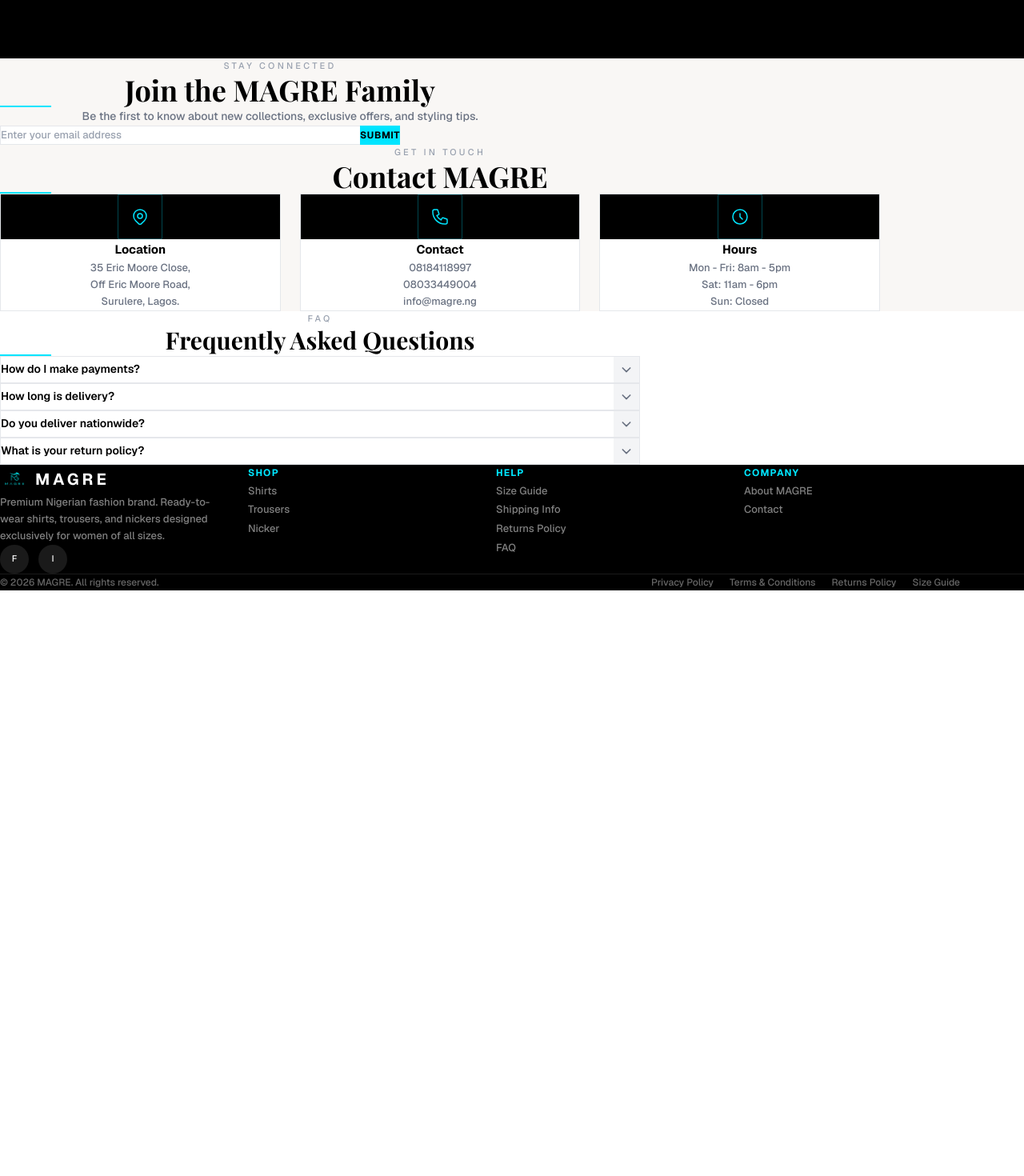
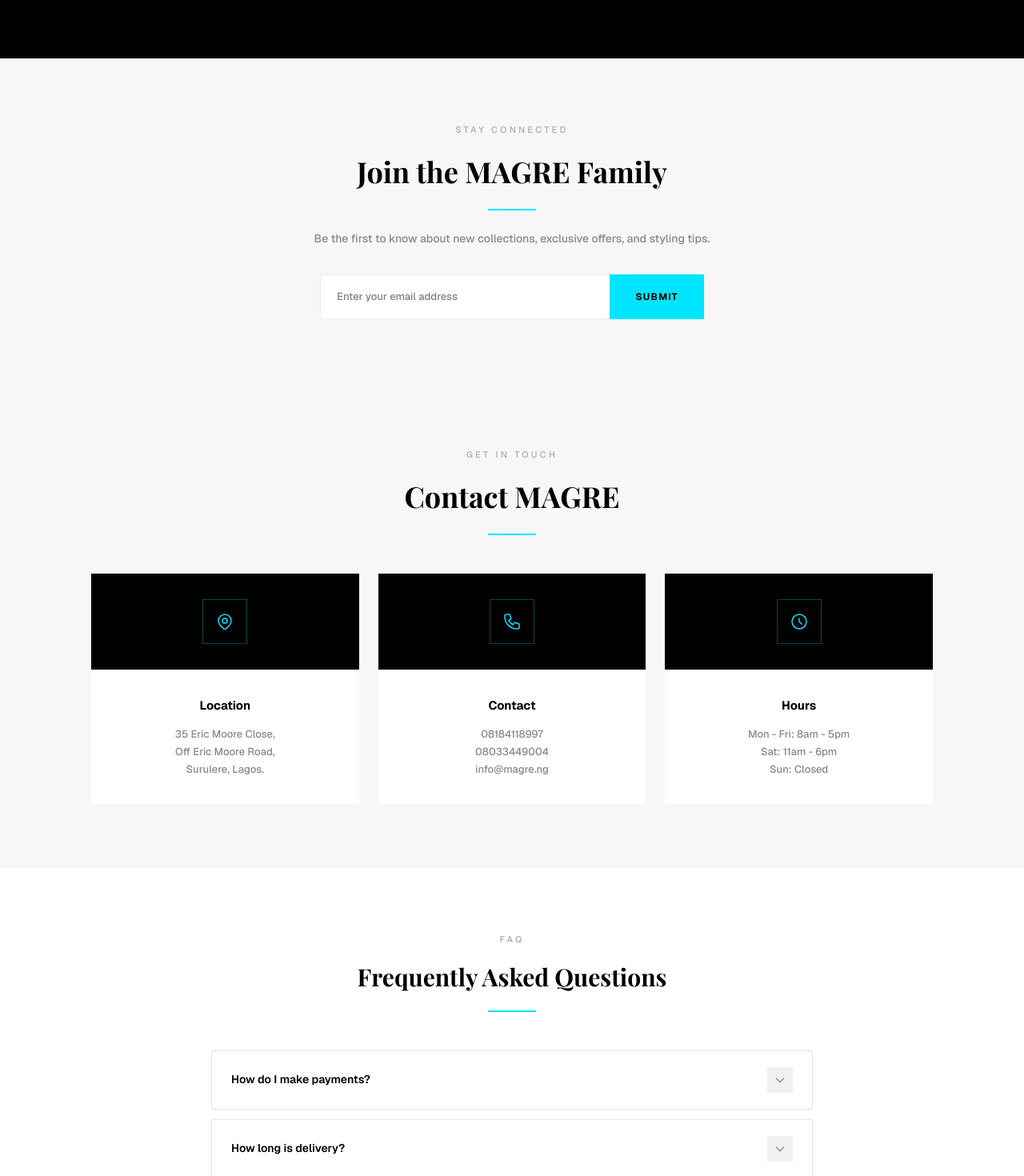
Before and after one commit to glorino/mag, a Next.js app: page / in a window 1280 px wide. Shown: the part 3140-4610 px from the top of the page at 80% size. Before the commit the page ends 3878 px from the top, so only its background shows below. Built offline with nearby package versions, Linux system fonts and the light colour scheme.

Commit message:
Fix cyan border line on contact cards, use inline styles for clean layout

```diff
--- a/src/components/Contact.tsx
+++ b/src/components/Contact.tsx
@@ -12,87 +12,117 @@
 function FaqItem({ q, a }: { q: string; a: string }) {
   const [open, setOpen] = useState(false);
   return (
-    <div className="border border-gray-200">
+    <div style={{ border: "1px solid #e5e5e5" }}>
       <button
         onClick={() => setOpen(!open)}
-        className={`w-full flex items-center justify-between p-5 text-left ${open ? "bg-gray-50" : "bg-white hover:bg-gray-50"}`}
+        style={{
+          width: "100%",
+          display: "flex",
+          alignItems: "center",
+          justifyContent: "space-between",
+          padding: "20px 24px",
+          textAlign: "left",
+          background: open ? "#fafafa" : "#fff",
+          border: "none",
+          cursor: "pointer",
+        }}
       >
-        <span className={`font-semibold text-[14px] pr-4 ${open ? "text-[#00e5ff]" : "text-black"}`}>{q}</span>
-        <span className={`w-8 h-8 flex items-center justify-center flex-shrink-0 transition-transform duration-300 ${open ? "bg-[#00e5ff] text-black rotate-180" : "bg-gray-100 text-gray-500"}`}>
-          <svg className="w-4 h-4" fill="none" stroke="currentColor" viewBox="0 0 24 24">
+        <span style={{ fontWeight: 600, fontSize: "14px", color: open ? "#00e5ff" : "#000", paddingRight: "16px" }}>
+          {q}
+        </span>
+        <span
+          style={{
+            width: "32px",
+            height: "32px",
+            display: "flex",
+            alignItems: "center",
+            justifyContent: "center",
+            flexShrink: 0,
+            background: open ? "#00e5ff" : "#f0f0f0",
+            color: open ? "#000" : "#999",
+            transform: open ? "rotate(180deg)" : "rotate(0deg)",
+            transition: "all 0.3s",
+          }}
+        >
+          <svg width="16" height="16" fill="none" stroke="currentColor" viewBox="0 0 24 24">
             <path strokeLinecap="round" strokeLinejoin="round" strokeWidth={2.5} d="M19 9l-7 7-7-7" />
           </svg>
         </span>
       </button>
-      <div
-        className="overflow-hidden transition-all duration-300"
-        style={{ maxHeight: open ? "200px" : "0", opacity: open ? 1 : 0 }}
-      >
-        <div className="px-5 pb-5 pt-1">
-          <div className="w-10 h-[2px] bg-[#00e5ff] mb-3" />
-          <p className="text-[13px] text-gray-500 leading-relaxed">{a}</p>
+      <div style={{ maxHeight: open ? "200px" : "0", opacity: open ? 1 : 0, overflow: "hidden", transition: "all 0.3s" }}>
+        <div style={{ padding: "0 24px 20px" }}>
+          <div style={{ width: "40px", height: "2px", background: "#00e5ff", marginBottom: "12px" }} />
+          <p style={{ fontSize: "13px", color: "#888", lineHeight: 1.7 }}>{a}</p>
         </div>
       </div>
     </div>
   );
 }
 
+const contactCards = [
+  {
+    title: "Location",
+    lines: ["35 Eric Moore Close,", "Off Eric Moore Road,", "Surulere, Lagos."],
+    icon: "M17.657 16.657L13.414 20.9a1.998 1.998 0 01-2.827 0l-4.244-4.243a8 8 0 1111.314 0z M15 11a3 3 0 11-6 0 3 3 0 016 0z",
+  },
+  {
+    title: "Contact",
+    lines: ["08184118997", "08033449004", "info@magre.ng"],
+    icon: "M3 5a2 2 0 012-2h3.28a1 1 0 01.948.684l1.498 4.493a1 1 0 01-.502 1.21l-2.257 1.13a11.042 11.042 0 005.516 5.516l1.13-2.257a1 1 0 011.21-.502l4.493 1.498a1 1 0 01.684.949V19a2 2 0 01-2 2h-1C9.716 21 3 14.284 3 6V5z",
+  },
+  {
+    title: "Hours",
+    lines: ["Mon - Fri: 8am - 5pm", "Sat: 11am - 6pm", "Sun: Closed"],
+    icon: "M12 8v4l3 3m6-3a9 9 0 11-18 0 9 9 0 0118 0z",
+  },
+];
+
 export default function Contact() {
   return (
     <>
-      <section className="py-20 bg-[#f9f7f5]" id="contact">
-        <div className="max-w-[1100px] mx-auto px-6">
-          <div className="text-center mb-12">
-            <p className="text-[11px] tracking-[0.3em] uppercase text-gray-400 mb-3 font-medium">Get in Touch</p>
-            <h2 className="text-3xl md:text-4xl font-serif font-bold text-black mb-4">Contact MAGRE</h2>
-            <div className="w-16 h-[2px] bg-[#00e5ff] mx-auto" />
+      {/* Contact Section */}
+      <section style={{ padding: "80px 0", background: "#f9f7f5" }} id="contact">
+        <div style={{ maxWidth: "1100px", margin: "0 auto", padding: "0 24px" }}>
+          <div style={{ textAlign: "center", marginBottom: "48px" }}>
+            <p style={{ fontSize: "11px", letterSpacing: "0.3em", textTransform: "uppercase", color: "#aaa", marginBottom: "12px" }}>
+              Get in Touch
+            </p>
+            <h2 style={{ fontSize: "36px", fontWeight: 700, color: "#000", marginBottom: "16px", fontFamily: "var(--font-playfair), serif" }}>
+              Contact MAGRE
+            </h2>
+            <div style={{ width: "60px", height: "2px", background: "#00e5ff", margin: "0 auto" }} />
           </div>
 
-          <div className="grid md:grid-cols-3 gap-6">
-            {[
-              {
-                icon: (
-                  <svg className="w-6 h-6" fill="none" stroke="currentColor" viewBox="0 0 24 24">
-                    <path strokeLinecap="round" strokeLinejoin="round" strokeWidth={1.5} d="M17.657 16.657L13.414 20.9a1.998 1.998 0 01-2.827 0l-4.244-4.243a8 8 0 1111.314 0z" />
-                    <path strokeLinecap="round" strokeLinejoin="round" strokeWidth={1.5} d="M15 11a3 3 0 11-6 0 3 3 0 016 0z" />
-                  </svg>
-                ),
-                title: "Location",
-                lines: ["35 Eric Moore Close,", "Off Eric Moore Road,", "Surulere, Lagos."],
-              },
-              {
-                icon: (
-                  <svg className="w-6 h-6" fill="none" stroke="currentColor" viewBox="0 0 24 24">
-                    <path strokeLinecap="round" strokeLinejoin="round" strokeWidth={1.5} d="M3 5a2 2 0 012-2h3.28a1 1 0 01.948.684l1.498 4.493a1 1 0 01-.502 1.21l-2.257 1.13a11.042 11.042 0 005.516 5.516l1.13-2.257a1 1 0 011.21-.502l4.493 1.498a1 1 0 01.684.949V19a2 2 0 01-2 2h-1C9.716 21 3 14.284 3 6V5z" />
-                  </svg>
-                ),
-                title: "Contact",
-                lines: ["08184118997", "08033449004", "info@magre.ng"],
-              },
-              {
-                icon: (
-                  <svg className="w-6 h-6" fill="none" stroke="currentColor" viewBox="0 0 24 24">
-                    <path strokeLinecap="round" strokeLinejoin="round" strokeWidth={1.5} d="M12 8v4l3 3m6-3a9 9 0 11-18 0 9 9 0 0118 0z" />
-                  </svg>
-                ),
-                title: "Hours",
-                lines: ["Mon - Fri: 8am - 5pm", "Sat: 11am - 6pm", "Sun: Closed"],
-              },
-            ].map((item) => (
+          <div style={{ display: "grid", gridTemplateColumns: "repeat(auto-fit, minmax(300px, 1fr))", gap: "24px" }}>
+            {contactCards.map((card) => (
               <div
-                key={item.title}
-                className="text-center bg-white border border-gray-200 hover:shadow-lg transition-all duration-300 group"
+                key={card.title}
+                style={{
+                  background: "#fff",
+                  textAlign: "center",
+                  overflow: "hidden",
+                  transition: "box-shadow 0.3s",
+                }}
+                onMouseEnter={(e) => (e.currentTarget.style.boxShadow = "0 8px 30px rgba(0,0,0,0.08)")}
+                onMouseLeave={(e) => (e.currentTarget.style.boxShadow = "none")}
               >
-                <div className="bg-black py-8 flex items-center justify-center">
-                  <div className="w-14 h-14 border border-[#00e5ff]/30 flex items-center justify-center text-[#00e5ff] group-hover:scale-110 transition-transform duration-300">
-                    {item.icon}
+                <div style={{ background: "#000", padding: "32px 0", display: "flex", alignItems: "center", justifyContent: "center" }}>
+                  <div style={{
+                    width: "56px", height: "56px",
+                    border: "1px solid rgba(0,229,255,0.3)",
+                    display: "flex", alignItems: "center", justifyContent: "center",
+                    color: "#00e5ff",
+                  }}>
+                    <svg width="24" height="24" fill="none" stroke="currentColor" viewBox="0 0 24 24">
+                      <path strokeLinecap="round" strokeLinejoin="round" strokeWidth={1.5} d={card.icon} />
+                    </svg>
                   </div>
                 </div>
-                <div className="p-8">
-                  <h3 className="font-bold text-black text-[15px] mb-3">{item.title}</h3>
-                  <div className="space-y-1">
-                    {item.lines.map((line) => (
-                      <p key={line} className="text-[13px] text-gray-500 leading-relaxed">{line}</p>
+                <div style={{ padding: "32px" }}>
+                  <h3 style={{ fontWeight: 700, fontSize: "15px", color: "#000", marginBottom: "12px" }}>{card.title}</h3>
+                  <div>
+                    {card.lines.map((line) => (
+                      <p key={line} style={{ fontSize: "13px", color: "#888", lineHeight: 1.7 }}>{line}</p>
                     ))}
                   </div>
                 </div>
@@ -102,15 +132,20 @@
         </div>
       </section>
 
-      <section className="py-20 bg-white" id="faq">
-        <div className="max-w-[800px] mx-auto px-6">
-          <div className="text-center mb-12">
-            <p className="text-[11px] tracking-[0.3em] uppercase text-gray-400 mb-3 font-medium">FAQ</p>
-            <h3 className="text-2xl md:text-3xl font-serif font-bold text-black mb-4">Frequently Asked Questions</h3>
-            <div className="w-16 h-[2px] bg-[#00e5ff] mx-auto" />
+      {/* FAQ Section */}
+      <section style={{ padding: "80px 0", background: "#fff" }} id="faq">
+        <div style={{ maxWidth: "800px", margin: "0 auto", padding: "0 24px" }}>
+          <div style={{ textAlign: "center", marginBottom: "48px" }}>
+            <p style={{ fontSize: "11px", letterSpacing: "0.3em", textTransform: "uppercase", color: "#aaa", marginBottom: "12px" }}>
+              FAQ
+            </p>
+            <h3 style={{ fontSize: "30px", fontWeight: 700, color: "#000", marginBottom: "16px", fontFamily: "var(--font-playfair), serif" }}>
+              Frequently Asked Questions
+            </h3>
+            <div style={{ width: "60px", height: "2px", background: "#00e5ff", margin: "0 auto" }} />
           </div>
 
-          <div className="space-y-3">
+          <div style={{ display: "flex", flexDirection: "column", gap: "12px" }}>
             {faqs.map((faq, i) => (
               <FaqItem key={i} q={faq.q} a={faq.a} />
             ))}
--- a/src/components/Newsletter.tsx
+++ b/src/components/Newsletter.tsx
@@ -15,40 +15,66 @@
   };
 
   return (
-    <section className="py-20 bg-[#f9f7f5]">
-      <div className="max-w-[700px] mx-auto px-6 text-center">
-        <p className="text-[11px] tracking-[0.3em] uppercase text-gray-400 mb-3 font-medium">Stay Connected</p>
-        <h2 className="text-3xl md:text-4xl font-serif font-bold text-black mb-4">
+    <section style={{ padding: "80px 0", background: "#f9f7f5" }}>
+      <div style={{ maxWidth: "600px", margin: "0 auto", padding: "0 24px", textAlign: "center" }}>
+        <p style={{ fontSize: "11px", letterSpacing: "0.3em", textTransform: "uppercase", color: "#aaa", marginBottom: "12px" }}>
+          Stay Connected
+        </p>
+        <h2 style={{ fontSize: "36px", fontWeight: 700, color: "#000", marginBottom: "16px", fontFamily: "var(--font-playfair), serif" }}>
           Join the MAGRE Family
         </h2>
-        <div className="w-16 h-[2px] bg-[#00e5ff] mx-auto mb-6" />
-        <p className="text-gray-500 text-[14px] mb-8 leading-relaxed">
+        <div style={{ width: "60px", height: "2px", background: "#00e5ff", margin: "0 auto 24px" }} />
+        <p style={{ color: "#888", fontSize: "14px", marginBottom: "32px", lineHeight: 1.7 }}>
           Be the first to know about new collections, exclusive offers, and styling tips.
         </p>
 
         {submitted ? (
-          <div className="bg-white p-8 border border-gray-200">
-            <div className="w-14 h-14 mx-auto mb-4 bg-[#00e5ff] text-black flex items-center justify-center">
-              <svg className="w-7 h-7" fill="none" stroke="currentColor" viewBox="0 0 24 24">
+          <div style={{ background: "#fff", padding: "32px", border: "1px solid #eee" }}>
+            <div style={{
+              width: "56px", height: "56px", margin: "0 auto 16px",
+              background: "#00e5ff", color: "#000",
+              display: "flex", alignItems: "center", justifyContent: "center",
+            }}>
+              <svg width="28" height="28" fill="none" stroke="currentColor" viewBox="0 0 24 24">
                 <path strokeLinecap="round" strokeLinejoin="round" strokeWidth={2} d="M5 13l4 4L19 7" />
               </svg>
             </div>
-            <p className="font-bold text-black text-[15px]">Welcome to the family!</p>
-            <p className="text-[13px] text-gray-400 mt-2">Check your inbox for your discount code.</p>
+            <p style={{ fontWeight: 700, color: "#000", fontSize: "15px" }}>Welcome to the family!</p>
+            <p style={{ fontSize: "13px", color: "#aaa", marginTop: "8px" }}>Check your inbox for your discount code.</p>
           </div>
         ) : (
-          <form onSubmit={handleSubmit} className="flex max-w-[500px] mx-auto">
+          <form onSubmit={handleSubmit} style={{ display: "flex", maxWidth: "480px", margin: "0 auto" }}>
             <input
               type="email"
               value={email}
               onChange={(e) => setEmail(e.target.value)}
               placeholder="Enter your email address"
               required
-              className="flex-1 px-5 py-4 border border-gray-200 border-r-0 bg-white text-black text-[13px] placeholder:text-gray-400 focus:outline-none focus:border-[#00e5ff] transition-colors"
+              style={{
+                flex: 1,
+                padding: "16px 20px",
+                border: "1px solid #eee",
+                borderRight: "none",
+                background: "#fff",
+                color: "#000",
+                fontSize: "13px",
+                outline: "none",
+              }}
             />
             <button
               type="submit"
-              className="bg-[#00e5ff] text-black px-8 py-4 text-[12px] font-bold tracking-wider uppercase hover:bg-[#00b8d4] transition-all duration-300 cursor-pointer shrink-0"
+              style={{
+                background: "#00e5ff",
+                color: "#000",
+                padding: "16px 32px",
+                fontSize: "12px",
+                fontWeight: 700,
+                letterSpacing: "0.1em",
+                textTransform: "uppercase",
+                border: "none",
+                cursor: "pointer",
+                whiteSpace: "nowrap",
+              }}
             >
               Submit
             </button>
```
